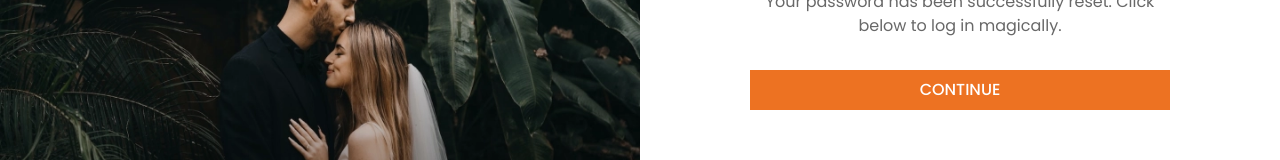
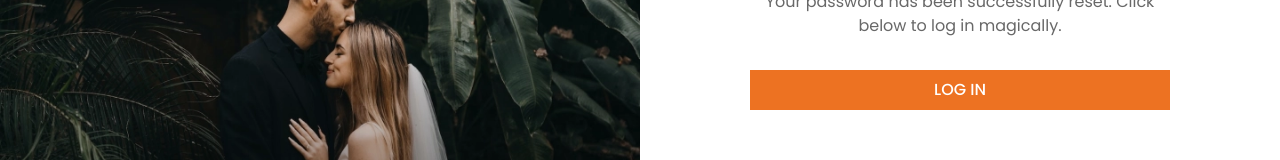
Before and after one commit to berezenko04/wedding-shop, a React (Vite) app in the folder client/: page /reset-password-success in a window 1280 px wide. Shown: the part 375-535 px from the top of the page. Built offline with nearby package versions, Linux system fonts and the light colour scheme; no server answers.

Commit message:
Replace vague button labels to correct

```diff
--- a/client/src/pages/auth/ResetPasswordSuccess/index.tsx
+++ b/client/src/pages/auth/ResetPasswordSuccess/index.tsx
@@ -1,7 +1,7 @@
-import { Button } from "@mui/material";
+import { Button } from '@mui/material';
 
 // components
-import AuthFormLayout from "@/components/forms/auth/FormLayout";
+import AuthFormLayout from '@/components/forms/auth/FormLayout';
 
 const ResetPasswordSuccess: React.FC = () => {
   return (
@@ -11,7 +11,7 @@ const ResetPasswordSuccess: React.FC = () => {
       isBackToLogin={false}
     >
       <Button href="/login" color="primary" variant="contained" size="small">
-        Continue
+        Log in
       </Button>
     </AuthFormLayout>
   );
--- a/client/src/pages/auth/VerifyOtpSuccess/index.tsx
+++ b/client/src/pages/auth/VerifyOtpSuccess/index.tsx
@@ -1,9 +1,9 @@
-import { Button } from "@mui/material";
-import { useLocation, useNavigate } from "react-router";
-import { useEffect } from "react";
+import { Button } from '@mui/material';
+import { useLocation, useNavigate } from 'react-router';
+import { useEffect } from 'react';
 
 // components
-import AuthFormLayout from "@/components/forms/auth/FormLayout";
+import AuthFormLayout from '@/components/forms/auth/FormLayout';
 
 const VerifyOtpSuccess: React.FC = () => {
   const location = useLocation();
@@ -13,7 +13,7 @@ const VerifyOtpSuccess: React.FC = () => {
 
   useEffect(() => {
     if (!resetToken) {
-      navigate("/login");
+      navigate('/login');
     }
   }, [resetToken, navigate]);
 
@@ -28,7 +28,7 @@ const VerifyOtpSuccess: React.FC = () => {
         variant="contained"
         size="small"
       >
-        Continue
+        Reset password
       </Button>
     </AuthFormLayout>
   );
```
